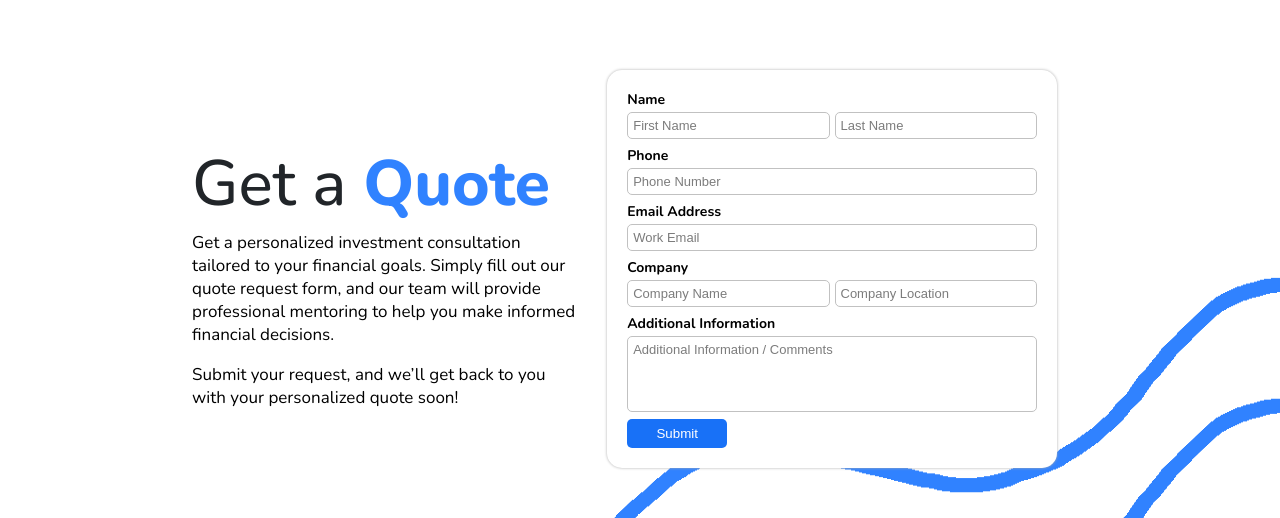
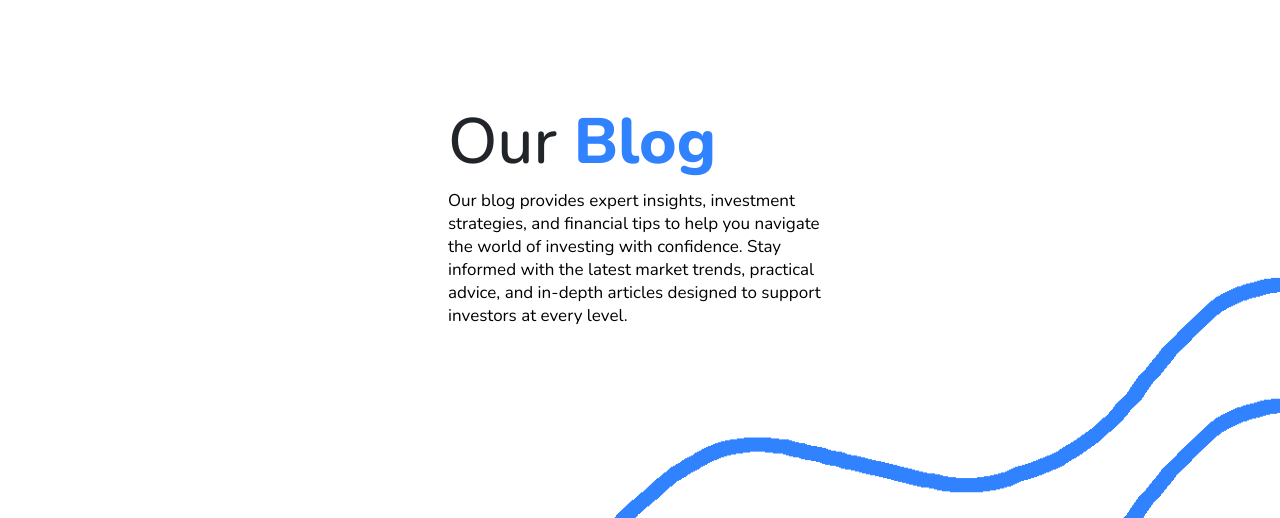
Before and after one commit to wilburcoding/finventures, a plain HTML site: page blog.html in a window 1280 px wide. Shown: the part 170-688 px from the top of the page. Drawn offline with nearby package versions, Linux system fonts and the light colour scheme.

Commit message:
Add blog page - still under development

```diff
--- a/quote.html
+++ b/blog.html
@@ -37,43 +37,14 @@
   <main>
     <div class="container homem">
       <div class="quotetl">
-        <h1>Get a <span style="color:#3082ff;font-weight:800">Quote</span></h1>
-        <p style="margin-bottom:6px;">Get a personalized investment consultation tailored to your financial goals.
-          Simply fill out our quote request form, and
-          our team will provide professional mentoring to help you make informed financial decisions. </p>
-        <p>Submit your request, and we’ll
-          get back to you with your personalized quote soon!
+        <h1>Our <span style="color:#3082ff;font-weight:800">Blog</span></h1>
+        <p style="margin-bottom:6px;">Our blog provides expert insights, investment strategies, and financial tips to help you navigate the world of investing
+        with confidence. Stay informed with the latest market trends, practical advice, and in-depth articles designed to
+        support investors at every level.
         </p>
 
       </div>
-      <div class="quotetr">
-        <div class="form">
-          <p>Name</p>
-          <div class="frow">
-            <input type="text" placeholder="First Name" style="margin-right:5px;" />
-            <input type="text" placeholder="Last Name" />
-          </div>
-          <p>Phone</p>
-          <div class="frow">
-            <input type="text" placeholder="Phone Number" style="width:100%;" />
-          </div>
-          <p>Email Address</p>
-          <div class="frow">
-            <input type="text" placeholder="Work Email" style="width:100%;" />
-          </div>
-          <p>Company</p>
-          <div class="frow">
-            <input type="text" placeholder="Company Name" style="margin-right:5px;" />
-            <input type="text" placeholder="Company Location" />
-          </div>
-          <p>Additional Information</p>
-          <div class="frow" style="margin-bottom:2px;">
-            <textarea style="width:100%;height:8vh;" type="text"
-              placeholder="Additional Information / Comments"></textarea>
-          </div>
-          <button class="primary" style="width:100px;margin-top:5px;">Submit</button>
-        </div>
-      </div>
+
     </div>
     <div class="footer" style="margin-top:30vh">
       <div class="ffull">
```
